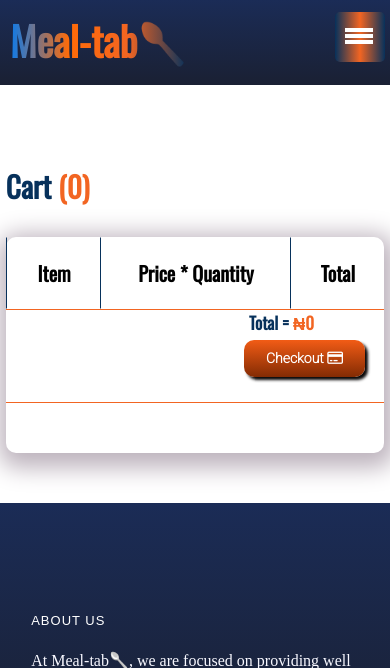
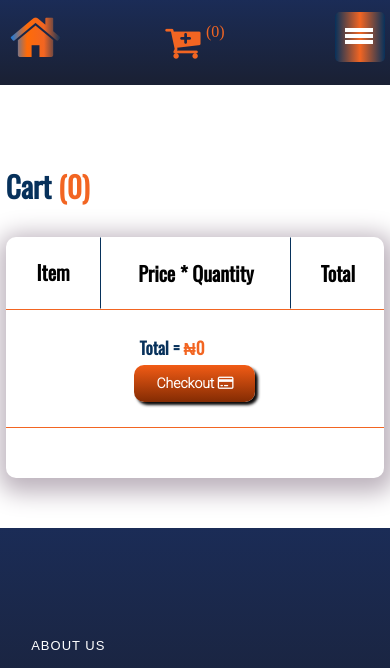
Before and after one commit to Tech-Genius/Meal-tab, a Django app: page /cart_view in a window 390 px wide. Shown: the top 668 px of the page. Run offline with Django 4.2, Linux system fonts and the light colour scheme; some libraries are stand-ins or nearby versions; some web fonts are replaced.

Commit message:
fix header on small screen

```diff
--- a/account/views.py
+++ b/account/views.py
@@ -50,4 +50,4 @@
 
 def userlogout(request):
     logout(request)
-    return redirect('login')
+    return redirect(settings.LOGOUT_REDIRECT_URL)
--- a/base.html
+++ b/base.html
@@ -43,7 +43,8 @@
          <div class="logo">
             <div class="header">
                <a href="{% url 'home' %}">
-                  <h3 style="color: white;">Meal-tab🥄</h3>
+
+                  <h3 style="color: white;" class="k"><span class="large">Meal-tab🥄</span> <i class="fa fa-home small"></i></h3>
                </a>
             </div>
          </div>
@@ -69,7 +70,29 @@
 
          {% if user.is_authenticated %}
 
+
+
+         <div class="small_sreen_cart">
+
+            <a href="{% url 'cart_view' %}" id="cart_sm_screen">
+
+               <i class="fa fa-cart-plus" aria-hidden="true"></i>
+               <p class="cart-amount">(<span class="cart_item_total">{{request.session.cartdata|length}}</span>)</p>
+
+            </a>
+
+
+         </div>
+
+
+
+
          <nav id="nav-wrap">
+
+
+
+
+
 
             <a class="mobile-btn" href="#nav-wrap" title="Show navigation">
                <span class='menu-text'>Show Menu</span>
@@ -101,14 +124,15 @@
 
                <li><a href="{% url 'home' %}" id="home">Home.</a></li>
 
-               <li> <a href="{% url 'all-items' %}" id="shop">Shop</a>
+               <li> <a href="{% url 'shop' %}" id="shop">Shop.</a>
                </li>
 
-               <li>
+               <li id="cart_li">
                   <a href="{% url 'cart_view' %}" id="cart">
 
                      <i class="fa fa-cart-plus" aria-hidden="true"></i>
-                     <p class="cart-amount">(<span class="cart_item_total">{{request.session.cartdata|length}}</span>)</p>
+                     <p class="cart-amount">(<span class="cart_item_total">{{request.session.cartdata|length}}</span>)
+                     </p>
 
                   </a>
 
@@ -148,6 +172,26 @@
          {% else %}
 
 
+
+
+
+         <div class="small_sreen_cart">
+
+            <a href="{% url 'cart_view' %}" id="cart_sm_screen">
+
+               <i class="fa fa-cart-plus" aria-hidden="true"></i>
+               <p class="cart-amount">(<span class="cart_item_total">{{request.session.cartdata|length}}</span>)</p>
+
+            </a>
+
+
+
+
+
+      </div>
+
+
+
          <nav id="nav-wrap">
 
             <a class="mobile-btn" href="#nav-wrap" title="Show navigation">
@@ -180,15 +224,16 @@
 
                <li><a href="{% url 'home' %}" id="home">Home.</a></li>
 
-               <li> <a href="{% url 'all-items' %}" id="shop">Shop </a>
+               <li> <a href="{% url 'shop' %}" id="shop">Shop </a>
                </li>
 
 
-               <li>
+               <li id="cart_li">
                   <a href="{% url 'cart_view' %}" id="cart">
 
                      <i class="fa fa-cart-plus" aria-hidden="true"></i>
-                     <p class="cart-amount">(<span class="cart_item_total">{{request.session.cartdata|length}}</span>)</p>
+                     <p class="cart-amount">(<span class="cart_item_total">{{request.session.cartdata|length}}</span>)
+                     </p>
 
                   </a>
 
--- a/general/templates/table-reservation.html
+++ b/general/templates/table-reservation.html
@@ -45,7 +45,7 @@
                     <h3> Hello {{message_name}}, your Request for Table Reservation have been noted by our staffs, we'll
                         get in
                         touch with you soon, <br> Thank You.</h3>
-                    <a href="{% url 'shop' %}"><button>Go To Shop <i class="fa fa-cart-plus" aria-hidden="true"></i> </button></a>
+                    <a href="{% url 'shop' %}"><button>Keep Shopping <i class="fa fa-cart-plus" aria-hidden="true"></i> </button></a>
                 </div>
 
             </div>
--- a/shop/templates/cart_view.html
+++ b/shop/templates/cart_view.html
@@ -22,6 +22,14 @@
         margin-right: 16px;
 
     }
+
+    /* sm screen */
+
+    #cart_sm_screen{
+	color: #f26522 !important;
+}
+/*  */
+
 </style>
 {% extends 'base.html' %}
 
@@ -40,7 +48,7 @@
         <div class="cart_inner_wrapper">
 
             <div class="cart_box_wrapper" id="heading">
-                <div class="cart_box">
+                <div class="cart_box" id="cart_items_title">
                     <h3>Item</h3>
                 </div>
                 <div class="cart_box">
@@ -53,7 +61,7 @@
 
             {% for product_id,item in cart_data.items %}
             <div class="cart_box_wrapper" id="cart_items">
-                <div class="cart_box">
+                <div class="cart_box" id="cart_items_title">
 
 
                     <img src="media/{{item.image}}" />
@@ -70,8 +78,8 @@
                         <input type="number" class="product-qty-{{product_id}}" value="{{item.qty}}">
                     </div>
                     <div class="cart_icons" style="cursor: pointer;">
+                         <i class="fa fa-trash" id="delete-item" data-item="{{product_id}}"></i>
                         <i class="fa fa-sync" id="update-item" data-item="{{product_id}}"></i>
-                        <i class="fa fa-trash" id="delete-item" data-item="{{product_id}}"></i>
                     </div>
                 </div>
 
--- a/shop/templates/checkout.html
+++ b/shop/templates/checkout.html
@@ -40,7 +40,7 @@
         <div class="cart_inner_wrapper">
 
             <div class="cart_box_wrapper" id="heading">
-                <div class="cart_box">
+                <div class="cart_box" id="cart_items_title">
                     <h3>Item</h3>
                 </div>
                 <div class="cart_box">
@@ -53,7 +53,7 @@
 
             {% for product_id,item in cart_data.items %}
             <div class="cart_box_wrapper" id="cart_items">
-                <div class="cart_box">
+                <div class="cart_box" id="cart_items_title">
 
 
                     <img src="media/{{item.image}}" />
@@ -70,8 +70,8 @@
                         <input type="number" class="product-qty-{{product_id}}" value="{{item.qty}}">
                     </div>
                     <div class="cart_icons" style="cursor: pointer;">
+                        <i class="fa fa-trash" id="delete-item" data-item="{{product_id}}"></i>
                         <i class="fa fa-sync" id="update-item" data-item="{{product_id}}"></i>
-                        <i class="fa fa-trash" id="delete-item" data-item="{{product_id}}"></i>
                     </div>
                 </div>
 
--- a/shop/urls.py
+++ b/shop/urls.py
@@ -3,7 +3,7 @@
 from shop import views
 
 urlpatterns = [
-    path('all-items/', views.all_items, name='all-items'),
+    path('shop/', views.shop, name='shop'),
     # path('category/<slug:slug>/', views.category, name = 'category'),
     path('item/<slug:slug>/', views.item, name = 'item'),
     path('filter-category/', views.filter_category, name='filter-category'),
--- a/shop/views.py
+++ b/shop/views.py
@@ -10,7 +10,7 @@
 
 
 
-def all_items(request):
+def shop(request):
     categories = Category.objects.all()
     products = Product.objects.all()
     context = {'data': products, 'categories': categories}
@@ -150,3 +150,5 @@
 		for p_id,item in request.session['cartdata'].items():
 			total_amt+=int(item['qty'])*float(item['price'])
 		return render(request, 'checkout.html',{'cart_data':request.session['cartdata'],'totalitems':len(request.session['cartdata']),'total_amt':total_amt})
+	else:
+		return render(request, 'checkout.html',{'cart_data':'','totalitems':0,'total_amt':total_amt})
--- a/static/css/base.css
+++ b/static/css/base.css
@@ -77,6 +77,10 @@
 .opaque {
 	background: linear-gradient(rgba(2, 21, 68, 0.9), rgba(1, 8, 29, 0.9));
 	box-shadow: 3px 3px 3px rgb(10, 8, 8);
+}
+
+.header .small{
+	display: none;
 }
 
 /* primary navigation
@@ -172,6 +176,30 @@
 }
 
 
+
+
+#cart_sm_screen{
+	display: flex;
+	 position: relative;
+	 padding: 0;
+	 justify-content: space-between;
+}
+#cart_sm_screen i {
+	font-size: 20px;
+	margin-right: 10px;
+}
+
+#cart_sm_screen .cart-amount{
+	margin-top: 0;
+	padding: 0;
+	position: absolute;
+	 top: 0;
+	 right: 0 !important;
+}
+
+
+
+
 /* cart */
 
 
@@ -261,6 +289,30 @@
 
 
 /* Dropdown End */
+
+
+
+
+
+/* small_sreen_acc_cart */
+.small_sreen_acc_cart{
+	display: none;
+}
+
+/* small_sreen_acc_cart */
+
+
+
+
+
+
+
+
+
+
+
+
+
 
 
 /*       */
@@ -512,10 +564,96 @@
 
    .header-inner{
 	display: grid;
-	grid-template-columns: 1fr 2fr 1fr;
+	grid-template-columns:1fr 1fr 1fr !important;
+	display: none ;
 }
 
 
+
+  .header{
+	padding: 10px 0px;
+	width: 100%;
+		position: relative !important;
+		left: auto ;
+		top: 0 !important;
+
+	}
+
+.header .large{
+	display: none;
+}
+
+.header .small{
+	display: block;
+	font-size: 55px;
+}
+
+#cart_li{
+	display: none !important;
+}
+
+
+/* small_sreen_acc_cart */
+.small_sreen_cart{
+	width: fit-content;
+	padding-top: 23px !important;
+	justify-self: center;
+}
+
+.small_sreen_cart a{
+	color: white;
+}
+
+
+.small_sreen_cart #cart_sm_screen{
+	display: flex;
+	 position: relative;
+	 padding: 0;
+}
+.small_sreen_cart #cart_sm_screen i {
+	margin-right: 24px;
+}
+
+.small_sreen_cart #cart_sm_screen .cart-amount{
+	margin-top: 0;
+	padding: 0;
+	position: absolute;
+	 top: 0;
+	 right: 0 !important;
+}
+
+
+
+
+
+/* nav-wrap */
+
+
+
+
+
+
+.small_sreen_cart a i{
+	font-size: 38px !important;
+}
+.small_sreen_cart a:hover {
+	color: #f26522;
+}
+
+
+
+
+
+
+
+
+
+
+
+
+
+
+/* small_sreen_acc_cart */
 
 
 	header .logo a { margin-right: 0; }
--- a/static/css/cart.css
+++ b/static/css/cart.css
@@ -80,13 +80,11 @@
 }
 
 
-#have_margin{
-    /* margin-top: 30px; */
+#cart_items_title{
+border: none;
 }
-#prd_qty{
-    /* margin-top: 25px; */
 
-}
+
 .qty_times_amt{
     display: flex;
     justify-content: center;
@@ -129,13 +127,13 @@
 
 .total{
     display: grid;
-    justify-content: end;
+    justify-content: center;
     border-bottom: 1px solid #f26522;
-padding-bottom: 25px;
+padding: 25px 0px;
 }
-.total .total_box{
+/* .total .total_box{
     margin-right: 70px;
-}
+} */
 
 .total h3{
     color: #07315B;
@@ -172,6 +170,15 @@
 
 
 
+
+
+
+
+
+
+
+
+
 @media screen and (max-width:630px){
     .cart_wrapper{
         width: 97%;
```
Also changed, not shown: general/templates/index.html (+4 -4 lines), shop/templates/ajax/cart-after-delete-and-update.html (+10 -9 lines).
